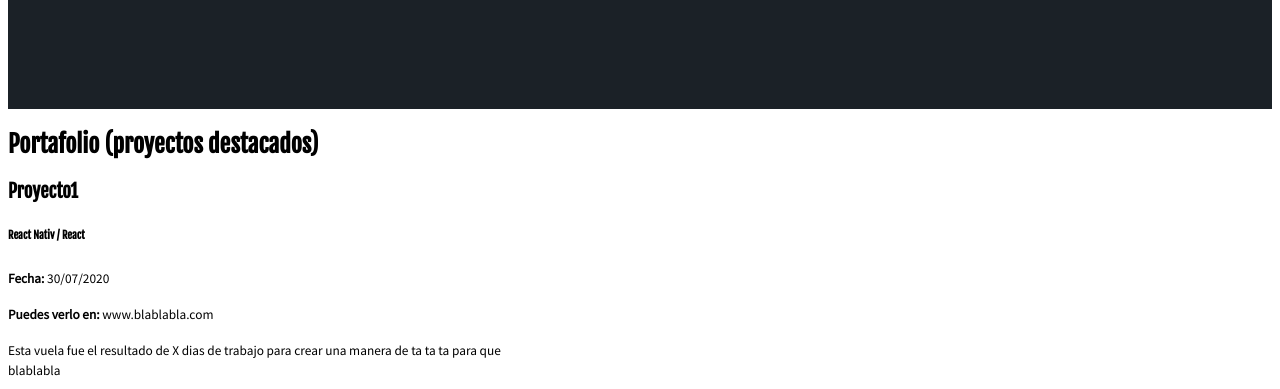
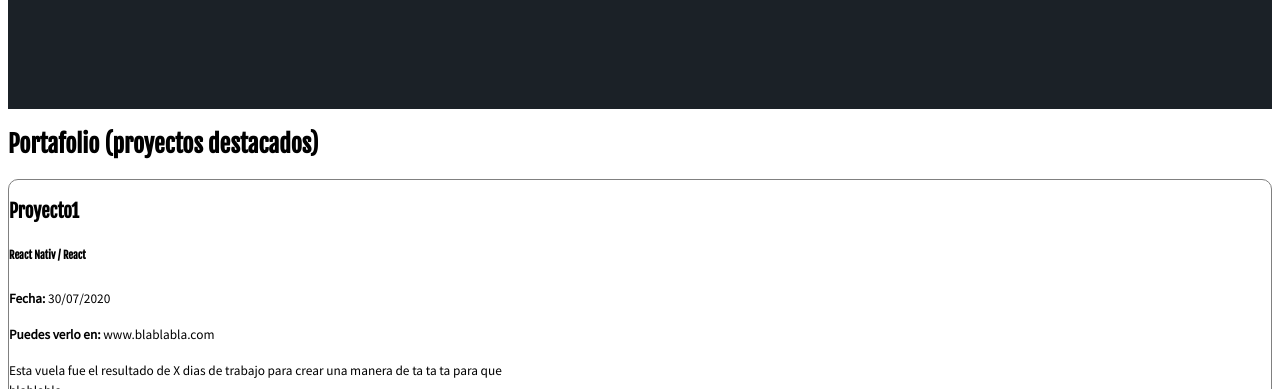
Before and after one commit to wildchamo/CV-joseLuisBedoya, a plain HTML site: page index.html in a window 1280 px wide. Shown: the part 393-782 px from the top of the page. Drawn offline with Linux system fonts and the light colour scheme.

Commit message:
agregamos algunos bordes

```diff
--- a/estilos/estilos.css
+++ b/estilos/estilos.css
@@ -70,3 +70,8 @@ color: whitex;
     color: white;
     text-decoration: none;
 }
+
+.proyecto{
+   border: 1px solid gray;
+   border-radius: 10px;
+}
```
